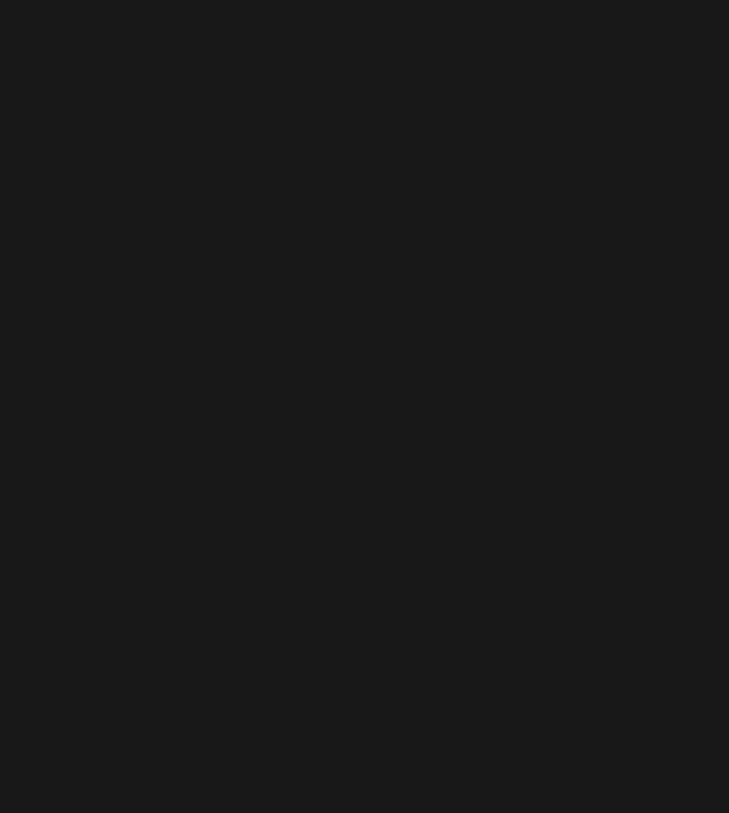
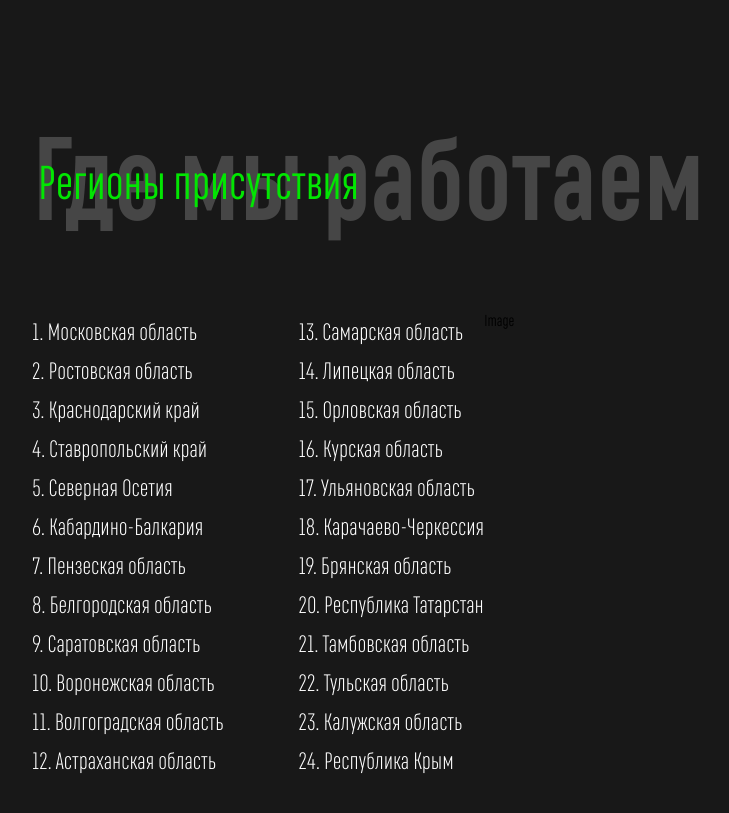
Before and after one commit to HayotbekIT/AgroScout, a React (Create React App) app: page / in a window 1280 px wide. Shown: the part 5425-6238 px from the top of the page, without its empty margins (254-983 px from the left). Before the commit the page ends 5490 px from the top, so only its background shows below. Built offline with nearby package versions, Linux system fonts and the light colour scheme.

Commit message:
#fix #section Разработал секцию Где мы работаем

```diff
--- a/src/App.scss
+++ b/src/App.scss
@@ -50,7 +50,7 @@
 }
 
 .service {
-    padding: (154px / 2) 0;
+    padding: calc(154px / 2) 0;
     background-image: url("./images/other/service-bg.jpeg");
     @extend %imgBg;
     position: relative;
@@ -111,6 +111,7 @@
         line-height: 31px;
         color: $white;
         position: relative;
+        padding-right: 111px;
 
         &-block {
             height: 94px;
@@ -119,13 +120,15 @@
             display: flex;
             justify-content: center;
             align-items: center;
-            bottom: -65px;
+            bottom: -30px;
             left: 0;
             right: 0;
+            transition: 0.4s ease-in-out;
 
             &.hidden {
-                position: static;
-                transition: 0.4s ease-in-out;
+                bottom: -90px;
+
+                width: 100%;
             }
         }
 
@@ -163,3 +166,24 @@
         }
     }
 }
+
+.work {
+    &__titles {
+        margin-bottom: 70px;
+    }
+
+    &__list {
+        font-weight: 300;
+        font-size: 24px;
+        line-height: 39px;
+        color: $white;
+
+        &s {
+            display: flex;
+            column-gap: 75px;
+        }
+    }
+    &__row{
+        display: flex;
+    }
+}
--- a/src/pages/Home.jsx
+++ b/src/pages/Home.jsx
@@ -22,7 +22,7 @@ export default function Home() {
 
   const [rotateImage, setRotateImage] = useState(false)
 
-  const RotateImageFunc = ()=>{
+  const RotateImageFunc = () => {
     setRotateImage(rotateImage => !rotateImage)
   }
 
@@ -81,7 +81,7 @@ export default function Home() {
         <section className="about-company">
           <Container>
             <SectionTitle title={"Кто мы такие"} subtitle={"О компании"} />
-            <div className="about-company__content">
+            <div className="about-company__content" >
               <p>
                 Компания STS.center применяет высокотехнологичные агродроны и БПЛА, которые модернизированы и собраны нашими инженерами для сельского и лесного хозяйства, а также для промышленности. В СТС Центр работают опытные агрономы, энтомологи, пилоты, менеджеры и инженеры. Сегодня мы имеем один из самых современных парков дронов в России, что позволяет нам выполнять работы широкого спектра от простой аэрофотосъемки до лидарного сканирования местности и тепловизионного контроля. Внедрение беспилотных технологий в вашем бизнесе поможет сэкономить время и деньги, а также позволит получить большое преимущество перед вашими конкурентами.
               </p>
@@ -91,6 +91,49 @@ export default function Home() {
             </div>
           </Container>
         </section>
+        <section className='work'>
+          <Container>
+            <div className="work__titles">
+              <SectionTitle title={"Где мы работаем"} subtitle={"Регионы присутствия"} />
+            </div>
+            <div className="work__row">
+              <div className="work__lists">
+                <ol className="work__list">
+                  <li>1. Московская область</li>
+                  <li>2. Ростовская область</li>
+                  <li>3. Краснодарский край</li>
+                  <li>4. Ставропольский край</li>
+                  <li>5. Северная Осетия</li>
+                  <li>6. Кабардино-Балкария</li>
+                  <li>7. Пензеская область</li>
+                  <li>8. Белгородская область</li>
+                  <li>9. Саратовская область</li>
+                  <li>10. Воронежская область</li>
+                  <li>11. Волгоградская область</li>
+                  <li>12. Астраханская область</li>
+
+                </ol>
+                <ol className="work__list">
+                  <li>13. Самарская область</li>
+                  <li>14. Липецкая область</li>
+                  <li>15. Орловская область</li>
+                  <li>16. Курская область</li>
+                  <li>17. Ульяновская область</li>
+                  <li>18. Карачаево-Черкессия</li>
+                  <li>19. Брянская область</li>
+                  <li>20. Республика Татарстан</li>
+                  <li>21. Тамбовская область</li>
+                  <li>22. Тульская область</li>
+                  <li>23. Калужская область</li>
+                  <li>24. Республика Крым</li>
+                </ol>
+              </div>
+              <div className="work__imageholder">
+                Image
+              </div>
+            </div>
+          </Container>
+        </section>
       </main>
     </div>
   )
```
